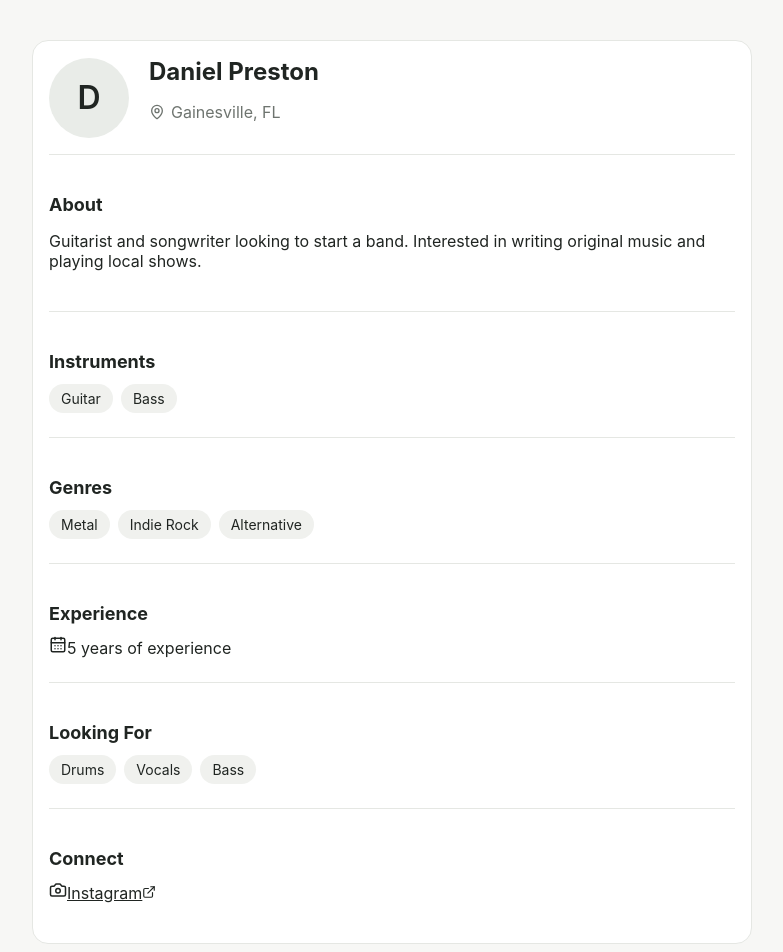
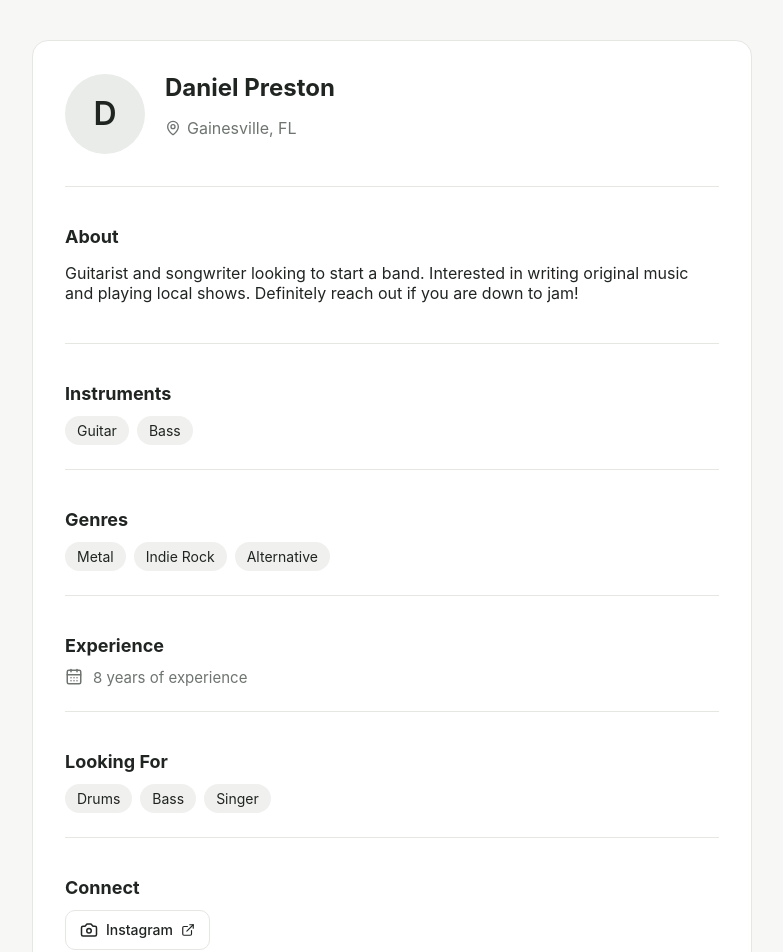
Before and after one commit to danielgpreston/musician-finder, a React (Vite) app in the folder src/frontend/: page /profile/me in a window 1280 px wide. Shown: the top 952 px of the page, without its empty margins (248-1031 px from the left). Built offline with nearby package versions, Linux system fonts and the light colour scheme.

Commit message:
Completes Profile Page CSS

```diff
--- a/src/frontend/data/mockMusicians.js
+++ b/src/frontend/data/mockMusicians.js
@@ -3,11 +3,11 @@ export const mockMusicians = [
     id: 1,
     name: "Daniel Preston",
     location: "Gainesville, FL",
-    bio: "Guitarist and songwriter looking to start a band. Interested in writing original music and playing local shows.",
+    bio: "Guitarist and songwriter looking to start a band. Interested in writing original music and playing local shows. Definitely reach out if you are down to jam!",
     instruments: ["Guitar", "Bass"],
     genres: ["Metal", "Indie Rock", "Alternative"],
-    experience: 5,
-    lookingFor: ["Drums", "Vocals", "Bass"],
+    experience: 8,
+    lookingFor: ["Drums", "Bass", "Singer"],
     socials: {
       instagram: "https://instagram.com/danielprest0n",
     }
@@ -20,7 +20,7 @@ export const mockMusicians = [
     instruments: ["Drums"],
     genres: ["Rock", "Alternative"],
     experience: 3,
-    lookingFor: ["Guitarist", "Bassist"],
+    lookingFor: ["Guitar", "Bass"],
     socials: {}
   }
 ];
--- a/src/frontend/pages/Profile.css
+++ b/src/frontend/pages/Profile.css
@@ -7,7 +7,7 @@
 .profile-card {
   max-width: 720px;
   margin: 0 auto;
-  padding: 16px;
+  padding: 32px;
   background: var(--bg-card);
   border: 1px solid var(--border-color);
   border-radius: 16px;
@@ -17,7 +17,7 @@
   display: flex;
   align-items: center;
   gap: 20px;
-  margin-bottom: 16px;
+  margin-bottom: 32px;
 }
 
 .profile-avatar {
@@ -65,3 +65,50 @@
   border-radius: 20px;
   font-size: 14px;
 }
+
+.profile-experience {
+  display: flex;
+  align-items: center;
+  gap: 10px;
+  color: var(--text-secondary);
+  font-size: 15px;
+}
+
+.profile-muted {
+  color: var(--text-secondary);
+  font-size: 14px;
+}
+
+.profile-socials {
+  display: flex;
+  flex-wrap: wrap;
+  gap: 10px;
+}
+
+.profile-social-link {
+  display: inline-flex;
+  align-items: center;
+  gap: 8px;
+  padding: 10px 14px;
+
+  background: var(--bg-card);
+  color: var(--text-primary);
+  border: 1px solid var(--border-color);
+  border-radius: 10px;
+
+  font-size: 14px;
+  font-weight: 500;
+  text-decoration: none;
+
+  transition: background 0.2s, border-color 0.2s;
+}
+
+.profile-social-link:hover {
+  background: var(--bg-primary);
+  border-color: var(--text-secondary);
+}
+
+.profile-social-link:focus-visible {
+  outline: 2px solid var(--accent-color);
+  outline-offset: 3px;
+}
```
